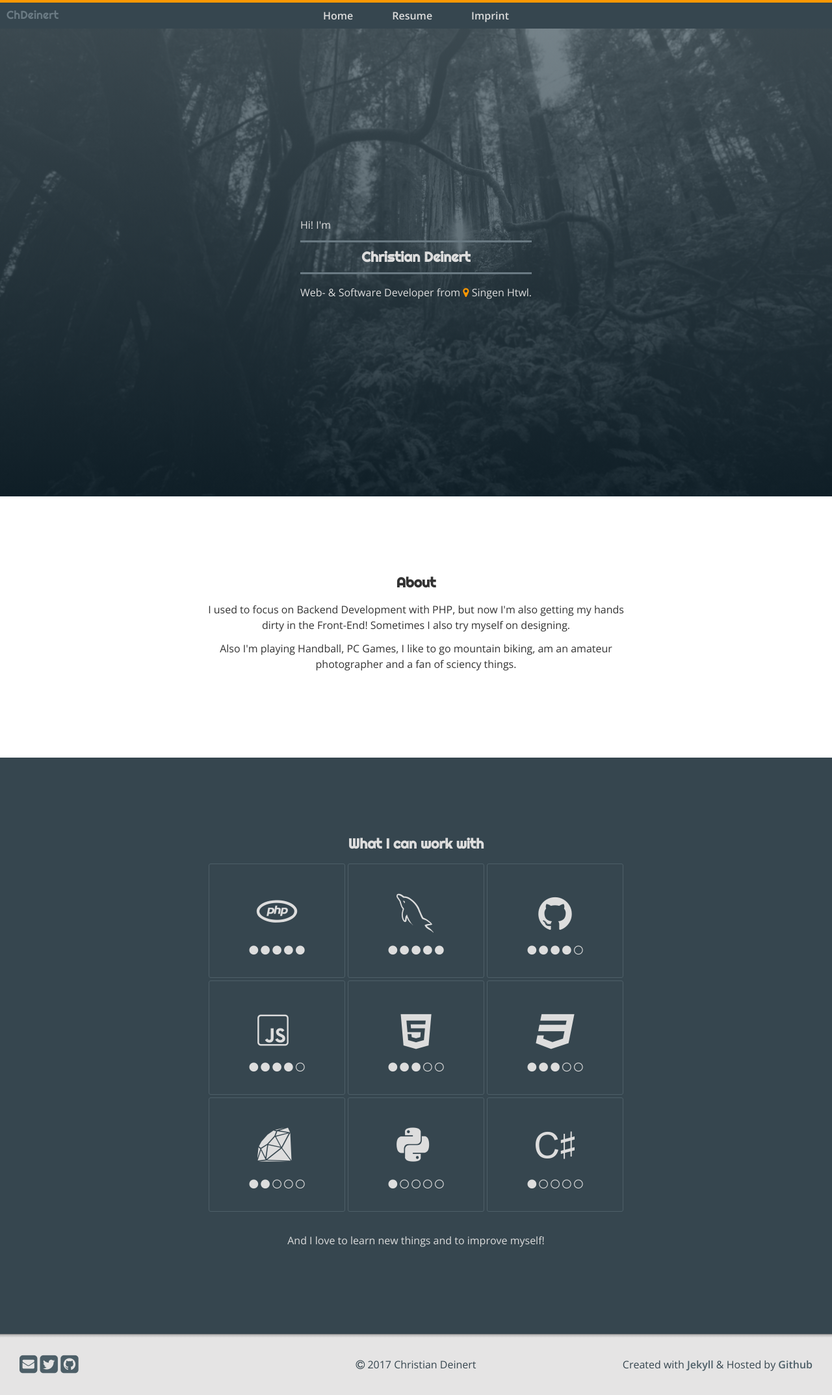
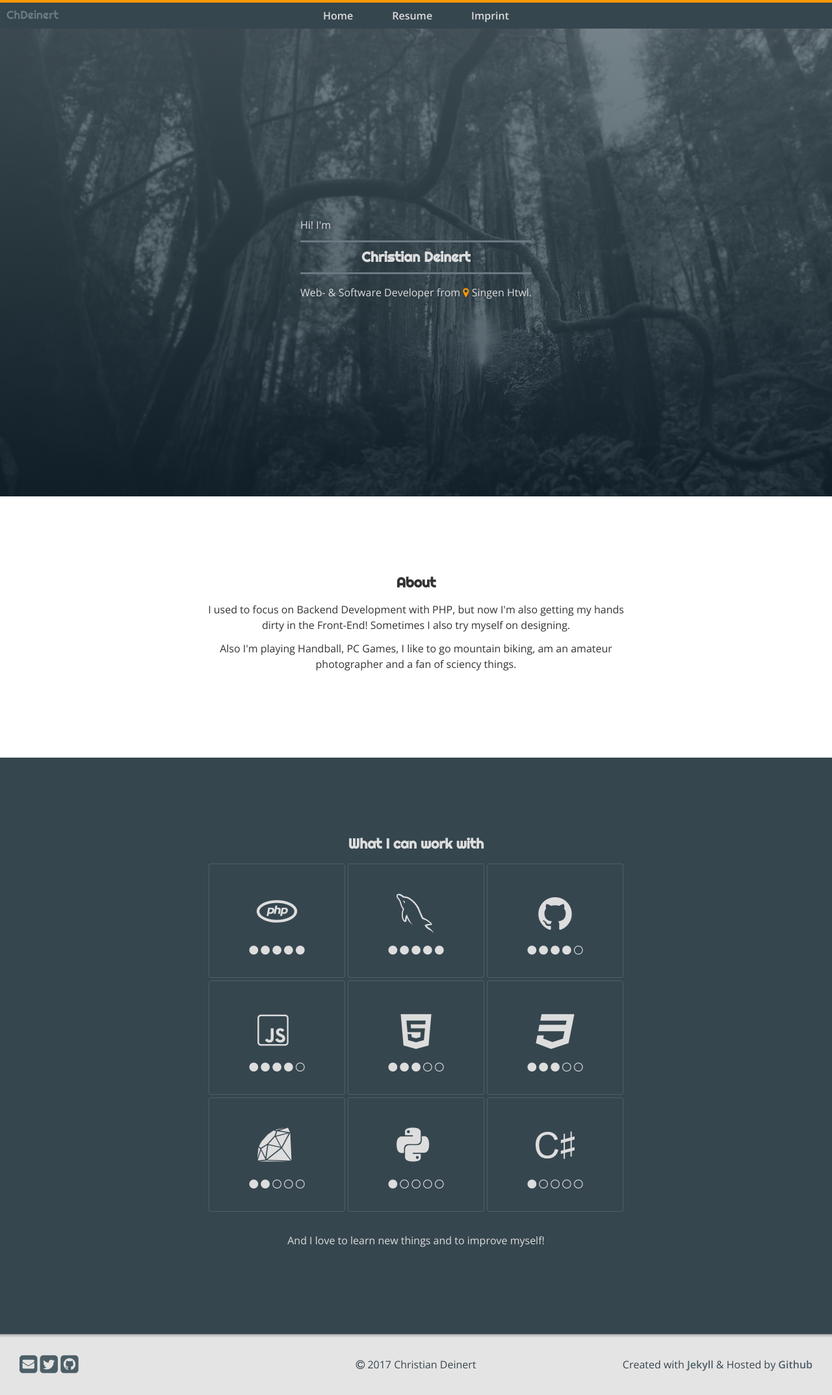
Before and after one commit to ChDeinert/chdeinert.github.io, a Jekyll site: the page built from _pages/index.html, in a window 1280 px wide. Shown: the whole page at 65% size. Built offline with Jekyll 4.4.1, drawn with Linux system fonts in a browser that asks for light colours; nearby versions of some CDN libraries.

Commit message:
Improve bg-images sizes

```diff
--- a/_sass/components/_hero.sass
+++ b/_sass/components/_hero.sass
@@ -6,9 +6,30 @@
         z-index: 0
         width: 100%
         height: 100%
-        background: url(/assets/images/full-matthew-smith.jpg) no-repeat top center
+        filter: grayscale(1)
         background-size: cover
-        filter: grayscale(1)
+        -webkit-background-size: cover
+        -moz-background-size: cover
+        -o-background-size: cover
+        background: url(/assets/images/small-matthew-smith.jpg) no-repeat top center
+        +media($medium-screen)
+            background-size: cover
+            -webkit-background-size: cover
+            -moz-background-size: cover
+            -o-background-size: cover
+            background: url(/assets/images/medium-matthew-smith.jpg) no-repeat top center
+        +media($large-screen)
+            background-size: cover
+            -webkit-background-size: cover
+            -moz-background-size: cover
+            -o-background-size: cover
+            background: url(/assets/images/large-matthew-smith.jpg) no-repeat top center
+        +media(1920px)
+            background-size: cover
+            -webkit-background-size: cover
+            -moz-background-size: cover
+            -o-background-size: cover
+            background: url(/assets/images/full-matthew-smith.jpg) no-repeat top center
     &-content-wrapper
         z-index: 1
         width: 100%
```
Also changed, not shown: assets/images/large-matthew-smith.jpg (added), assets/images/medium-matthew-smith.jpg (added), assets/images/small-matthew-smith.jpg (added).
